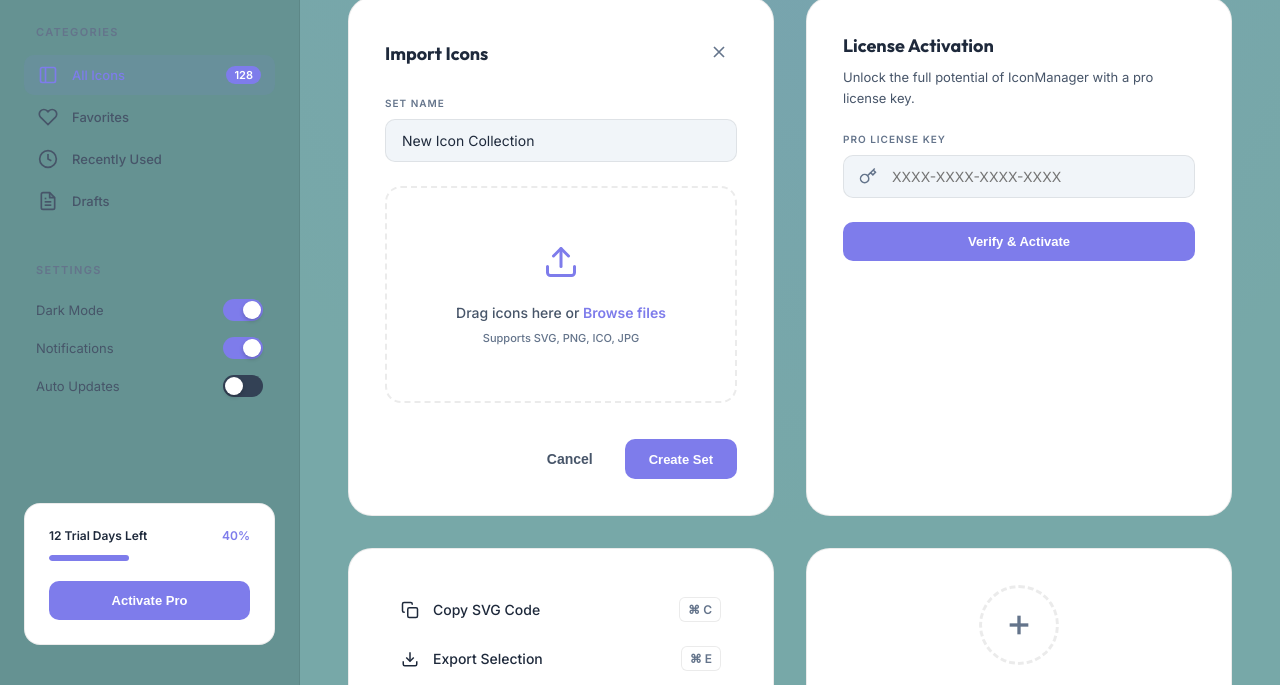
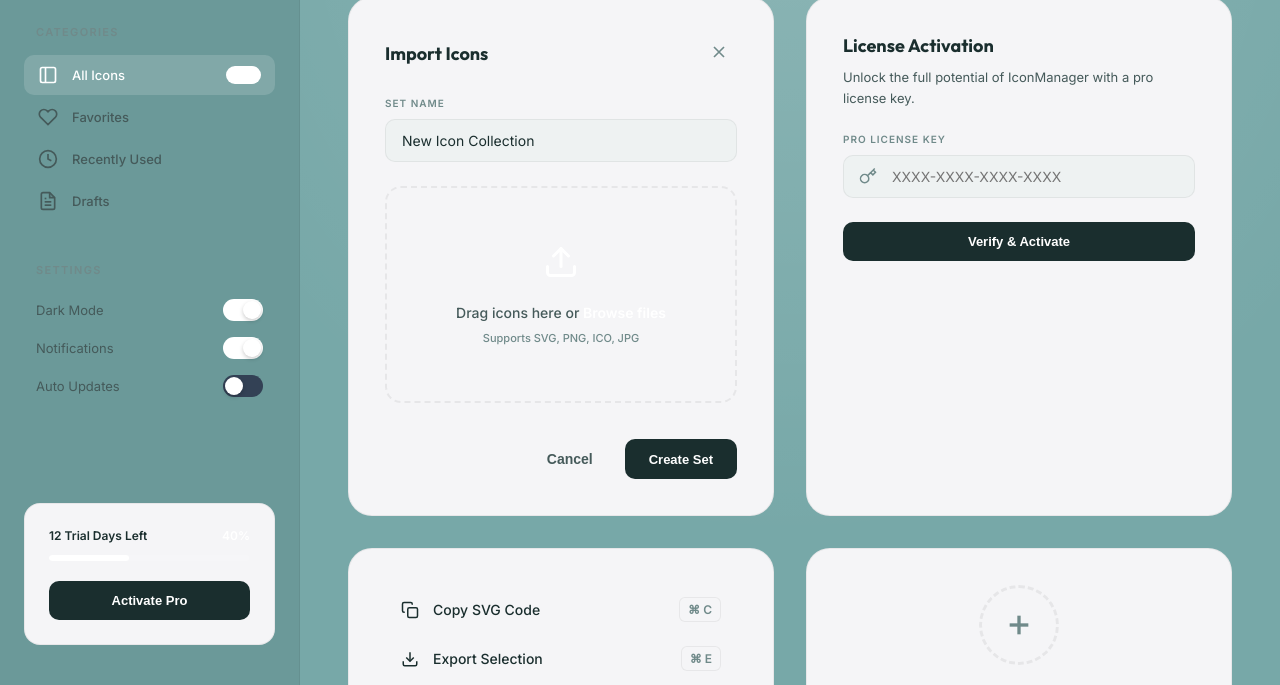
Before and after one commit to skdsam/rust-boilerplate, a website: page src/index.html in a window 1280 px wide. Shown: the part 115-800 px from the top of the page. Drawn offline with Linux system fonts and the light colour scheme.

Commit message:
Refine color combo: Muted Teal (#77A8A8) and Pale White (#F5F5F7) Minimalist Theme

```diff
--- a/src/styles.css
+++ b/src/styles.css
@@ -1,22 +1,22 @@
 :root {
-  /* Color Palette - Muted Teal & Periwinkle Accent */
-  --bg-app: #77A8A8; /* Muted Teal Background */
-  --bg-sidebar: #659292; /* Slightly Darker Teal for Sidebar */
-  --bg-card: #ffffff; /* Solid White Cards for Professional Contrast */
-  --bg-card-hover: #f8fafc;
-  --bg-input: #f1f5f9;
+  /* Color Palette - Muted Teal & Pale White */
+  --bg-app: #77A8A8; /* Muted Teal */
+  --bg-sidebar: #6b9999;
+  --bg-card: #F5F5F7; /* Pale White */
+  --bg-card-hover: #ffffff;
+  --bg-input: #eef2f2;
 
-  --text-primary: #1e293b; /* Dark text for light background */
-  --text-secondary: #475569;
-  --text-muted: #64748b;
+  --text-primary: #1a2e2e; /* Deep Teal-Grey for contrast */
+  --text-secondary: #455a5a;
+  --text-muted: #708a8a;
 
-  --accent: #7E7CEB; /* Periwinkle Accent */
-  --accent-glow: rgba(126, 124, 235, 0.2);
-  --accent-soft: rgba(126, 124, 235, 0.1);
-  --danger: #ef4444;
+  --accent: #ffffff; /* Pure White as Accent */
+  --accent-glow: rgba(255, 255, 255, 0.3);
+  --accent-soft: rgba(255, 255, 255, 0.15);
+  --danger: #d9534f;
 
-  --border-light: rgba(0, 0, 0, 0.05);
-  --border-medium: rgba(0, 0, 0, 0.08);
+  --border-light: rgba(0, 0, 0, 0.04);
+  --border-medium: rgba(0, 0, 0, 0.06);
 
   /* Typography */
   --font-header: 'Outfit', sans-serif;
@@ -299,11 +299,13 @@ input:checked + .ios-slider:before { transform: translateX(18px); }
   font-weight: 700;
   font-size: 13px;
   cursor: pointer;
+  background: var(--text-primary); /* Dark button on pale white card */
+  color: white;
   transition: var(--transition);
 }
 
 .btn-primary-solid:hover {
-  background: #e6c200; /* Darker Gold */
+  background: var(--bg-app); /* Teal on hover */
   transform: translateY(-2px);
 }
 
```
